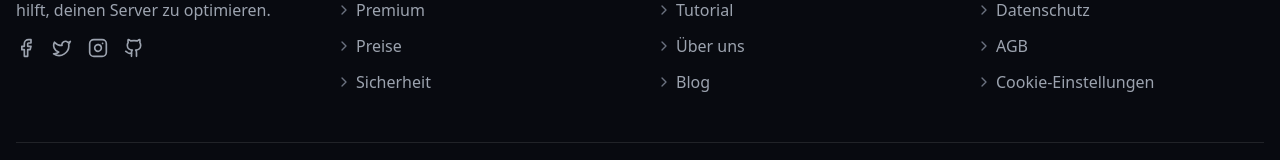
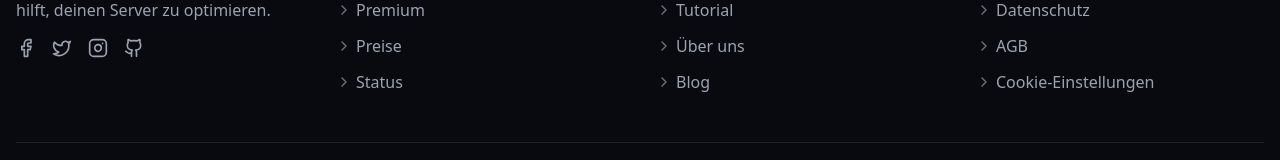
Before and after one commit to PlutoBotat/altewebseite, a React (Vite) app: page /premium in a window 1280 px wide. Shown: the part 698-858 px from the top of the page. Built offline with nearby package versions, Linux system fonts and the light colour scheme.

Commit message:
Update Footer.tsx

```diff
--- a/src/components/Footer.tsx
+++ b/src/components/Footer.tsx
@@ -38,7 +38,7 @@ export const Footer = () => {
               <FooterLink href="/" label="Funktionen" />
               <FooterLink href="/" label="Premium" />
               <FooterLink href="/" label="Preise" />
-              <FooterLink href="/" label="Sicherheit" />
+              <FooterLink href="https://status.plutobot.de/" label="Status" />
             </ul>
           </div>
 
```
